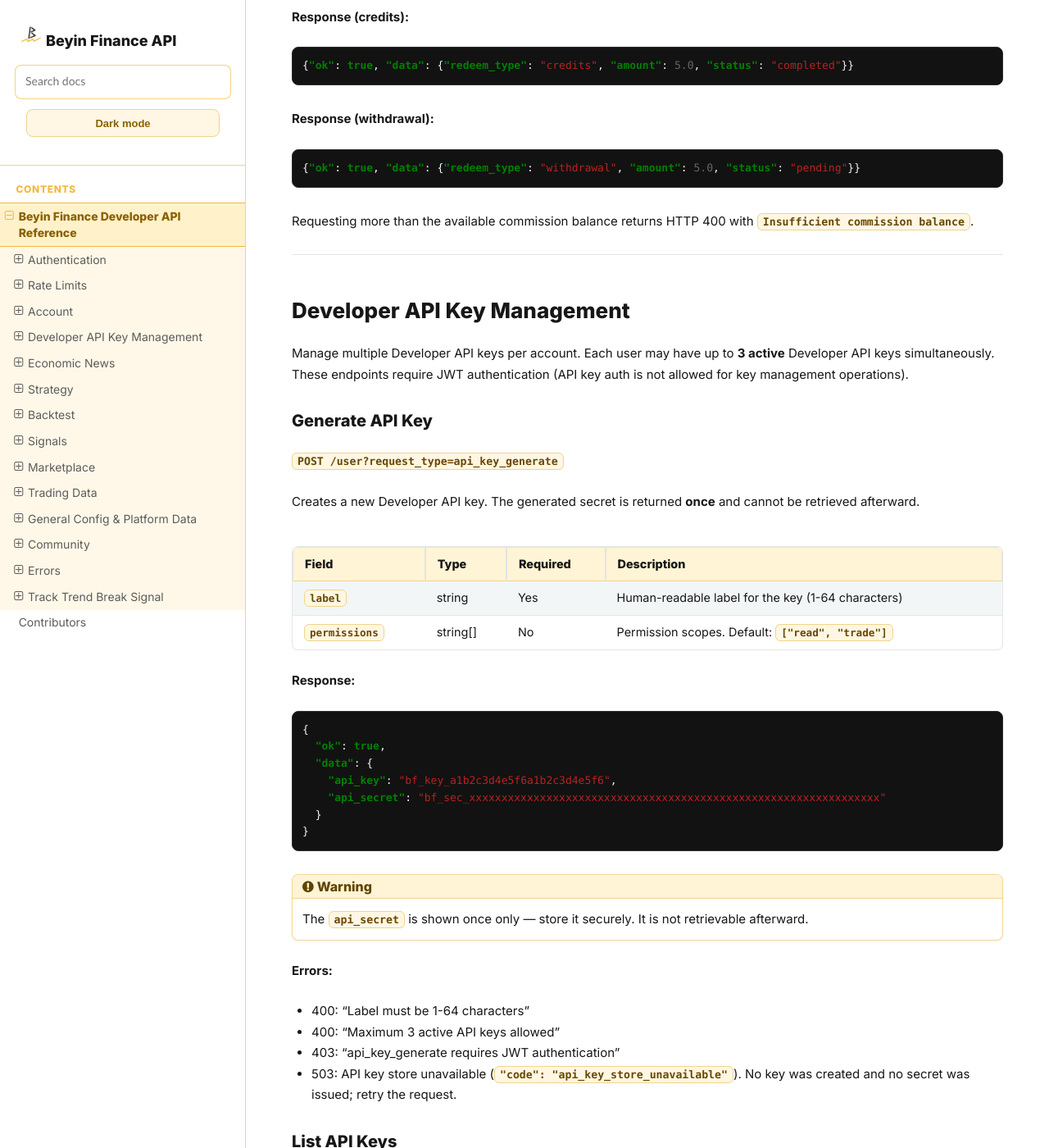
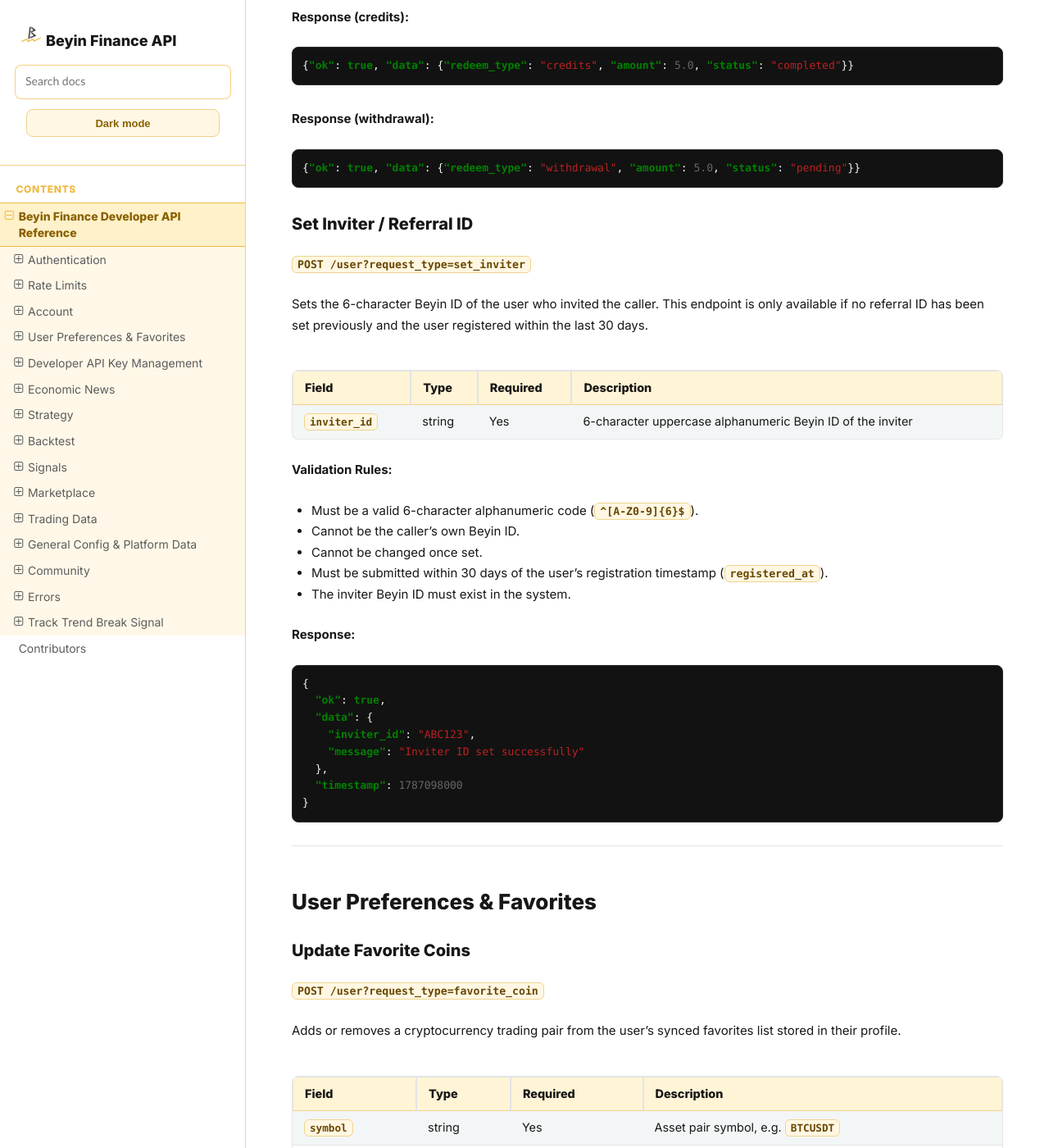
Before and after one commit to jnrbrain/Beyin-Finance, a Sphinx documentation site: the page built from docs/endpoints.md, in a window 1280 px wide and 1400 px high, scrolled down 14418 px. Shown: the whole window at 82% size. Built offline with Sphinx 7.4.7 and the Read the Docs theme 3.1.0, drawn with Linux system fonts in a browser that asks for light colours; some of the changed text lies outside the part shown.

Commit message:
api doc update

````diff
--- a/docs/endpoints.md
+++ b/docs/endpoints.md
@@ -602,8 +602,66 @@
 {"ok": true, "data": {"redeem_type": "withdrawal", "amount": 5.0, "status": "pending"}}
 ```
 
-Requesting more than the available commission balance returns HTTP 400 with
-`Insufficient commission balance`.
+### Set Inviter / Referral ID
+
+`POST /user?request_type=set_inviter`
+
+Sets the 6-character Beyin ID of the user who invited the caller. This endpoint is only available if no referral ID has been set previously and the user registered within the last 30 days.
+
+| Field | Type | Required | Description |
+|-------|------|----------|-------------|
+| `inviter_id` | string | Yes | 6-character uppercase alphanumeric Beyin ID of the inviter |
+
+**Validation Rules:**
+- Must be a valid 6-character alphanumeric code (`^[A-Z0-9]{6}$`).
+- Cannot be the caller's own Beyin ID.
+- Cannot be changed once set.
+- Must be submitted within 30 days of the user's registration timestamp (`registered_at`).
+- The inviter Beyin ID must exist in the system.
+
+**Response:**
+```json
+{
+  "ok": true,
+  "data": {
+    "inviter_id": "ABC123",
+    "message": "Inviter ID set successfully"
+  },
+  "timestamp": 1787098000
+}
+```
+
+---
+
+## User Preferences & Favorites
+
+### Update Favorite Coins
+
+`POST /user?request_type=favorite_coin`
+
+Adds or removes a cryptocurrency trading pair from the user's synced favorites list stored in their profile.
+
+| Field | Type | Required | Description |
+|-------|------|----------|-------------|
+| `symbol` | string | Yes | Asset pair symbol, e.g. `BTCUSDT` |
+| `action` | string | No | `add` (default) or `remove` |
+
+**Validation Rules:**
+- `symbol` is required and automatically converted to uppercase.
+- Maximum 100 favorite coins allowed per user profile.
+
+**Response:**
+```json
+{
+  "ok": true,
+  "data": {
+    "symbol": "BTCUSDT",
+    "action": "add",
+    "favorites": ["BTCUSDT", "ETHUSDT", "SOLUSDT"]
+  },
+  "timestamp": 1787098000
+}
+```
 
 ---
 
@@ -643,7 +701,7 @@
 
 **Errors:**
 - 400: "Label must be 1-64 characters"
-- 400: "Maximum 3 active API keys allowed"
+- 400: "Maximum 3 API keys allowed. Delete an existing key first."
 - 403: "api_key_generate requires JWT authentication"
 - 503: API key store unavailable (`"code": "api_key_store_unavailable"`). No key
   was created and no secret was issued; retry the request.
@@ -652,8 +710,8 @@
 
 `POST /user?request_type=api_key_list`
 
-Lists all Developer API keys (active and revoked) for the authenticated user.
-No body required.
+Lists your Developer API keys. Revoked keys are deleted, so every key returned
+here is usable. No body required.
 
 **Response:**
 ```json
@@ -665,8 +723,7 @@
         "api_key": "bf_key_a1b2c3d4e5f6a1b2c3d4e5f6",
         "label": "Trading Bot",
         "permissions": ["read", "trade"],
-        "created_at": 1720000000,
-        "active": true
+        "created_at": 1720000000
       }
     ],
     "max_keys": 3
@@ -681,8 +738,9 @@
 
 `POST /user?request_type=api_key_revoke`
 
-Revokes a Developer API key (soft-delete, sets `active = false`). Revoked keys
-can no longer authenticate API requests.
+Revokes a Developer API key. The key record is deleted permanently, so it
+disappears from `api_key_list` and immediately frees one of your three slots.
+Revocation cannot be undone — issue a new key with `api_key_generate`.
 
 | Field | Type | Required | Description |
 |-------|------|----------|-------------|
@@ -698,18 +756,19 @@
 - 403: "api_key_revoke requires JWT authentication"
 - 403: "Key not found or not owned by user"
 - 503: API key store unavailable (`"code": "api_key_store_unavailable"`). The key
-  was not revoked; retry the request.
+  was not deleted and still authenticates; retry the request.
 
 ### Authentication Flow (Developer API Keys)
 
 API consumers authenticate using `X-API-Key` and `X-API-Secret` headers:
 
 1. Backend looks up the key in the `BeyinFinanceApiKeys` table.
-2. If found and active: verifies `SHA-256(X-API-Secret) == stored hash`.
+2. If found: verifies `SHA-256(X-API-Secret) == stored hash`.
 3. If not found: falls back to legacy `api_key_id-index` GSI on
    BeyinFinanceUsers (backwards compatible).
-4. If found but revoked (`active = false`): request is rejected with HTTP 401
-   and `"code": "invalid_credentials"`.
+4. If the key was revoked it no longer exists, so the lookup misses and the
+   request is rejected with HTTP 401 and `"code": "invalid_credentials"`.
+   Keys revoked before this behaviour changed are rejected the same way.
 5. If the key store itself cannot answer the lookup: HTTP 503 with
    `"code": "api_key_store_unavailable"`. Your credentials were never evaluated,
    so this is not a reason to rotate them — retry with backoff.
@@ -727,7 +786,8 @@
 modification.
 :::
 
-**Limits:** Maximum 3 active Developer API keys per user.
+**Limits:** Maximum 3 Developer API keys per user. Revoking one frees a slot
+immediately.
 
 ---
 
@@ -1022,7 +1082,7 @@
 data: `us_stocks` (`AAPL`, `NVDA`, `TSLA`, `MSFT`, `AMZN`, `META`), `etfs`
 (`SPY`, `QQQ`), `forex` (`EURUSD`, `GBPUSD`, `USDJPY`), and `commodities`
 (`GOLD`, `SILVER`, `OIL`). Provider-specific symbols such as `GC=F` are kept
-inside the server manifest and S3 manifest metadata, not in user-facing paths.
+resolved server-side and never appear in the symbols this API accepts or returns.
 
 ### Estimate Cost
 
````
Also changed, not shown: other parts of docs/endpoints.md (+1 -1 lines), 1 other file.
